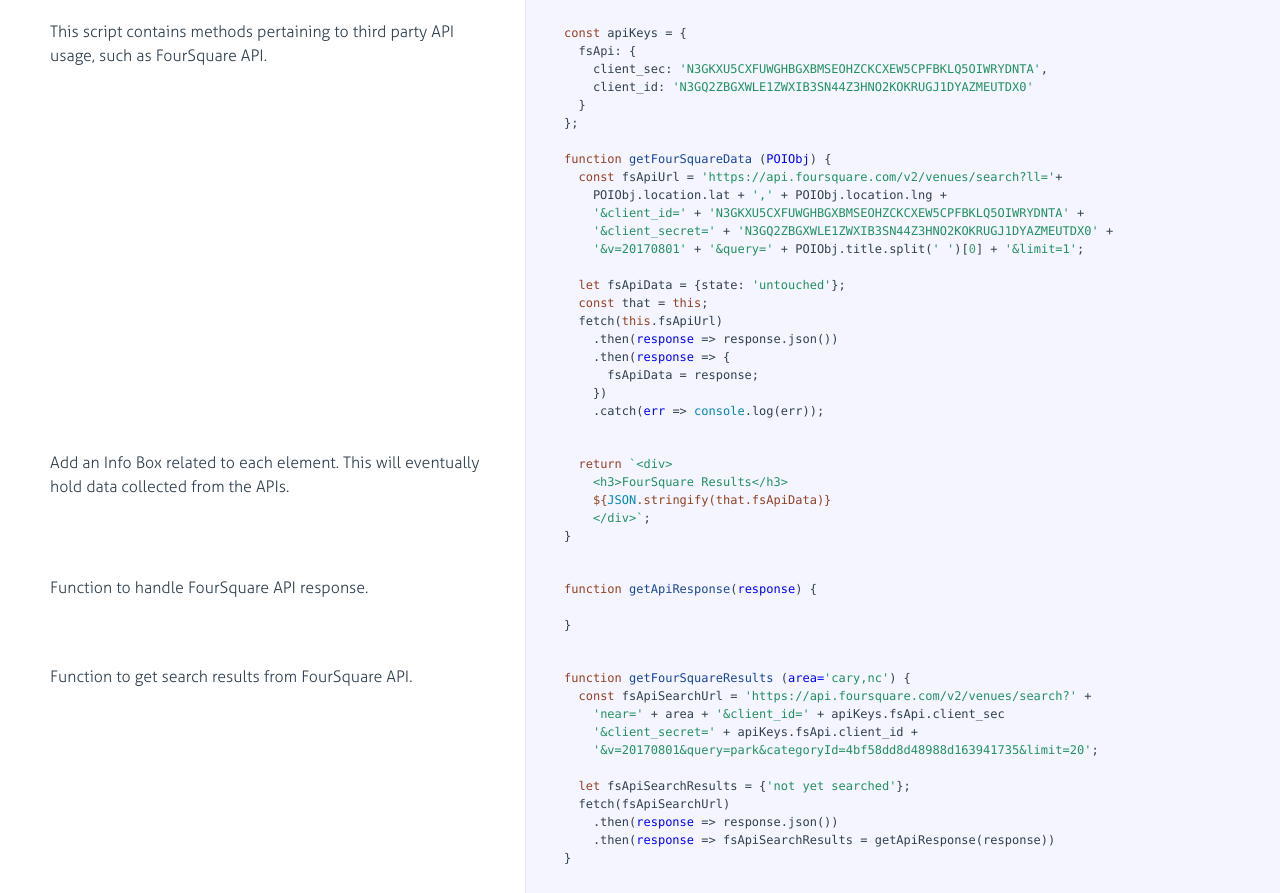
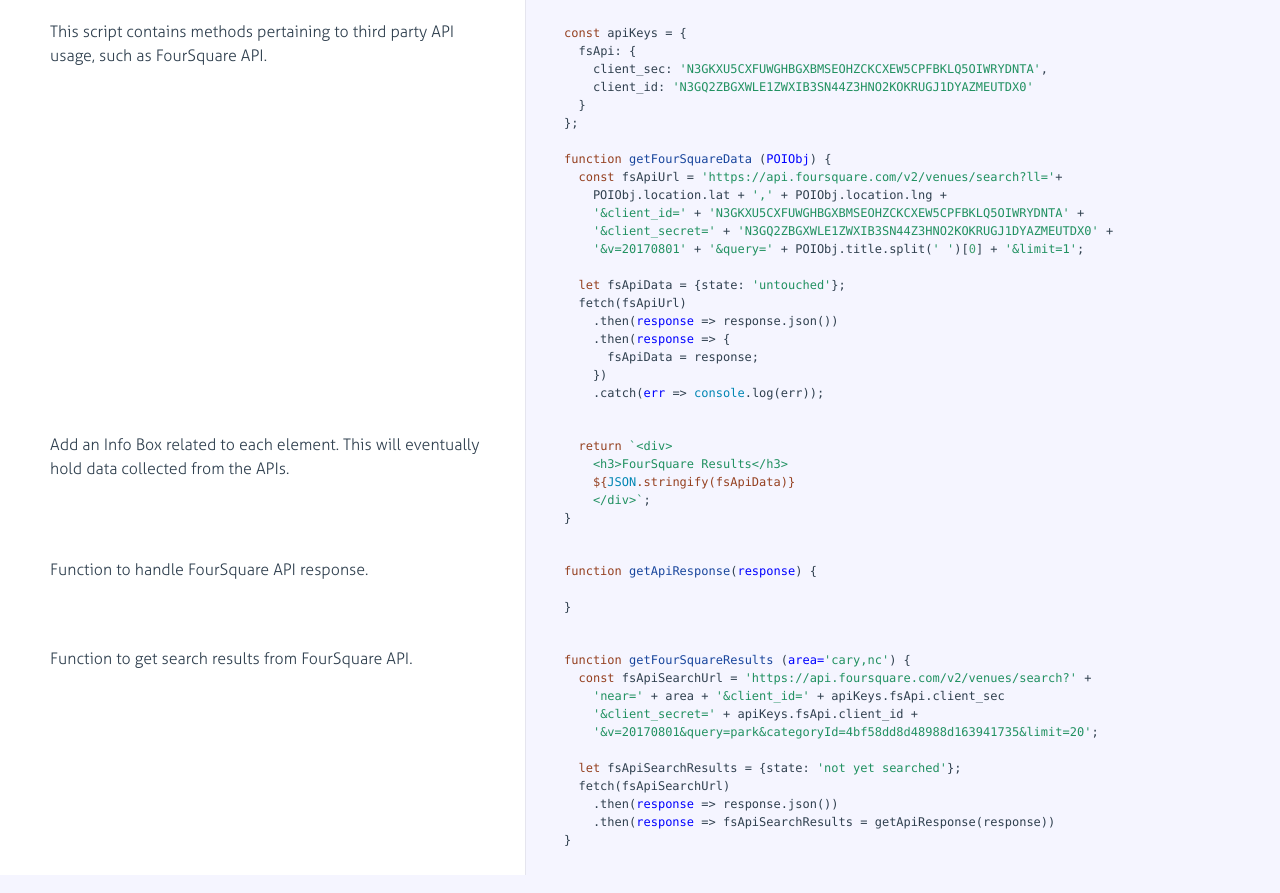
Before and after one commit to dipikachadha/neighborhood-map-project, a website: page docs/api_usage.html in a window 1280 px wide. Shown: the part 88-981 px from the top of the page. Drawn offline with Linux system fonts and the light colour scheme.

Commit message:
Fix FourSquare API usage error

```diff
--- a/docs/api_usage.html
+++ b/docs/api_usage.html
@@ -47,8 +47,7 @@
     <span class="hljs-string">'&amp;v=20170801'</span> + <span class="hljs-string">'&amp;query='</span> + POIObj.title.split(<span class="hljs-string">' '</span>)[<span class="hljs-number">0</span>] + <span class="hljs-string">'&amp;limit=1'</span>;
 
   <span class="hljs-keyword">let</span> fsApiData = {<span class="hljs-attr">state</span>: <span class="hljs-string">'untouched'</span>};
-  <span class="hljs-keyword">const</span> that = <span class="hljs-keyword">this</span>;
-  fetch(<span class="hljs-keyword">this</span>.fsApiUrl)
+  fetch(fsApiUrl)
     .then(<span class="hljs-function"><span class="hljs-params">response</span> =&gt;</span> response.json())
     .then(<span class="hljs-function"><span class="hljs-params">response</span> =&gt;</span> {
       fsApiData = response;
@@ -71,7 +70,7 @@
 
             <div class="content"><div class='highlight'><pre>  <span class="hljs-keyword">return</span> <span class="hljs-string">`&lt;div&gt;
     &lt;h3&gt;FourSquare Results&lt;/h3&gt;
-    <span class="hljs-subst">${<span class="hljs-built_in">JSON</span>.stringify(that.fsApiData)}</span>
+    <span class="hljs-subst">${<span class="hljs-built_in">JSON</span>.stringify(fsApiData)}</span>
     &lt;/div&gt;`</span>;
 }</pre></div></div>
 
@@ -111,7 +110,7 @@
     <span class="hljs-string">'&amp;client_secret='</span> + apiKeys.fsApi.client_id +
     <span class="hljs-string">'&amp;v=20170801&amp;query=park&amp;categoryId=4bf58dd8d48988d163941735&amp;limit=20'</span>;
 
-  <span class="hljs-keyword">let</span> fsApiSearchResults = {<span class="hljs-string">'not yet searched'</span>};
+  <span class="hljs-keyword">let</span> fsApiSearchResults = {<span class="hljs-attr">state</span>: <span class="hljs-string">'not yet searched'</span>};
   fetch(fsApiSearchUrl)
     .then(<span class="hljs-function"><span class="hljs-params">response</span> =&gt;</span> response.json())
     .then(<span class="hljs-function"><span class="hljs-params">response</span> =&gt;</span> fsApiSearchResults = getApiResponse(response))
```
Also changed, not shown: src/js/api_usage.js (+3 -4 lines), dist/js/api_usage.js.
